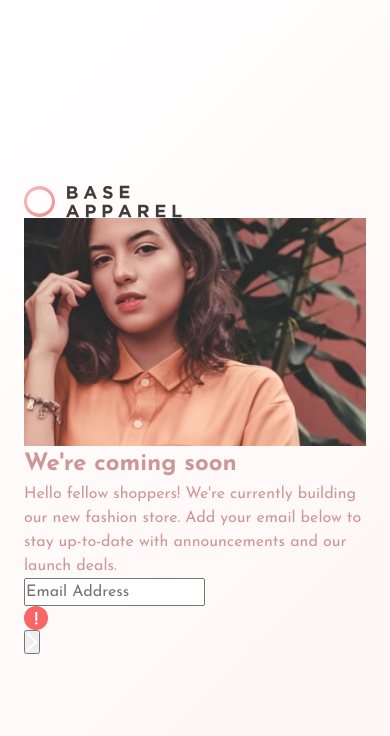
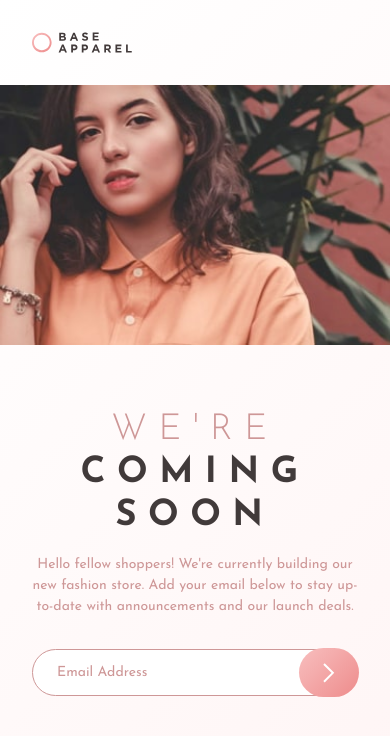
Before and after one commit to deru55/FeM-Base-Apparel-coming-soon-page, a plain HTML site: page index.html in a window 390 px wide. Drawn offline with Linux system fonts and the light colour scheme.

Commit message:
style: complete mobile design

```diff
--- a/index.html
+++ b/index.html
@@ -12,19 +12,19 @@
     <link href="https://fonts.googleapis.com/css2?family=Josefin+Sans:ital,wght@0,100..700;1,100..700&display=swap" rel="stylesheet" />
   </head>
   <body>
-    <header>
-      <img src="./images/logo.svg" alt="Base Apparel" />
+    <header class="header">
+      <img src="./images/logo.svg" alt="Base Apparel" class="header__logo" />
     </header>
 
     <main>
       <picture class="hero">
-        <source media="(min-width: 1024px)" srcset="./images/hero-desktop.jpg" />
+        <source media="(min-width: 768px)" srcset="./images/hero-desktop.jpg" />
 
         <img src="./images/hero-mobile.jpg" alt="" class="hero__image" />
       </picture>
 
       <section class="intro">
-        <h1 class="intro__title">We're coming soon</h1>
+        <h1 class="intro__title"><span class="intro__title-highlight">We're</span> coming soon</h1>
 
         <p class="intro__description">
           Hello fellow shoppers! We're currently building our new fashion store. Add your email below to stay up-to-date with announcements and our
@@ -44,7 +44,7 @@
               required
             />
 
-            <img src="./images/icon-error.svg" alt="" aria-hidden="true" />
+            <img src="./images/icon-error.svg" alt="" class="form__error-icon" aria-hidden="true" />
 
             <button type="submit" class="form__submit-btn" aria-label="Submit email">
               <img src="./images/icon-arrow.svg" alt="" aria-hidden="true" />
--- a/style.css
+++ b/style.css
@@ -79,27 +79,104 @@ select {
   --_radius-md: 0.375rem; /* (6px) */
   --_radius-lg: 0.5rem; /* (8px - tarjetas/cards estándar) */
   --_radius-full: 9999px; /* (Para botones completamente redondeados o avatares circulares) */
-
-  --ff-body: var(--_ff-primary);
-  --fs-body: var(--_fs-base);
-  --fw-body: var(--_fw-regular);
-  --fc-body: var(--_pink-400);
-  --bg-body: var(--_gradient-light);
 }
 
 body {
-  min-height: 100vh;
-  padding: 24px;
+  min-height: 100dvh;
 
-  font-family: var(--ff-body);
-  font-size: var(--fs-body);
-  font-weight: var(--fw-body);
-  color: var(--fc-body);
+  font-family: var(--_ff-primary);
+  font-size: var(--_fs-sm);
+  font-weight: var(--_fw-regular);
+  color: var(--_pink-400);
   line-height: 1.5;
   -webkit-font-smoothing: antialiased;
+  text-align: center;
 
-  background: var(--bg-body);
+  background: var(--_gradient-light);
+}
+
+header {
+  padding: var(--_space-8);
+}
+
+.header__logo {
+  width: clamp(6.25rem, 15vw, 9.875rem);
+}
+
+.hero__image {
+  width: 100%;
+}
+
+.intro {
+  padding: var(--_space-16) var(--_space-8);
 
   display: grid;
-  place-content: center;
+  gap: var(--_space-4);
 }
+
+.intro__title {
+  font-size: var(--_fs-4xl);
+  color: var(--_gray-900);
+  letter-spacing: 0.32em;
+  line-height: 1.2;
+  text-transform: uppercase;
+}
+.intro__title-highlight {
+  font-weight: var(--_fw-light);
+  color: var(--_pink-400);
+}
+
+.form {
+  margin-top: var(--_space-4);
+}
+
+.form__group {
+  --_arrow-width: 12px;
+  --_btn-padding-x: var(--_space-6);
+  --_input-radius: var(--_radius-full);
+
+  display: grid;
+  grid-template-columns: 1fr auto auto;
+}
+
+.form__email-input {
+  --_input-border-color: var(--_pink-400);
+
+  width: 100%;
+  padding: var(--_space-3) var(--_btn-padding-x);
+  padding-right: calc(var(--_arrow-width) + var(--_btn-padding-x) * 3);
+
+  border: 1px solid var(--_input-border-color);
+  border-radius: var(--_input-radius);
+
+  grid-area: 1 / 1 / 2 / 3;
+}
+.form__email-input::placeholder {
+  color: var(--_input-border-color);
+}
+.form__email-input:focus-visible,
+.form__submit-btn:focus-visible {
+  outline: 2px solid hsl(0, 74%, 74%);
+  outline-offset: 2px;
+}
+
+.form__error-icon {
+  display: none;
+}
+
+.form__submit-btn {
+  z-index: 1;
+  padding: var(--_space-3) var(--_btn-padding-x);
+  margin: -1px;
+
+  cursor: pointer;
+  background: var(--_gradient-pink);
+  border: 0;
+  border-radius: var(--_input-radius);
+
+  grid-area: 1 / 2 / 2 / 3;
+}
+.form__submit-btn:hover {
+  background: #f8cccd;
+  box-shadow: 0px 15px 25px -5px hsl(0, 74%, 74%);
+}
```
